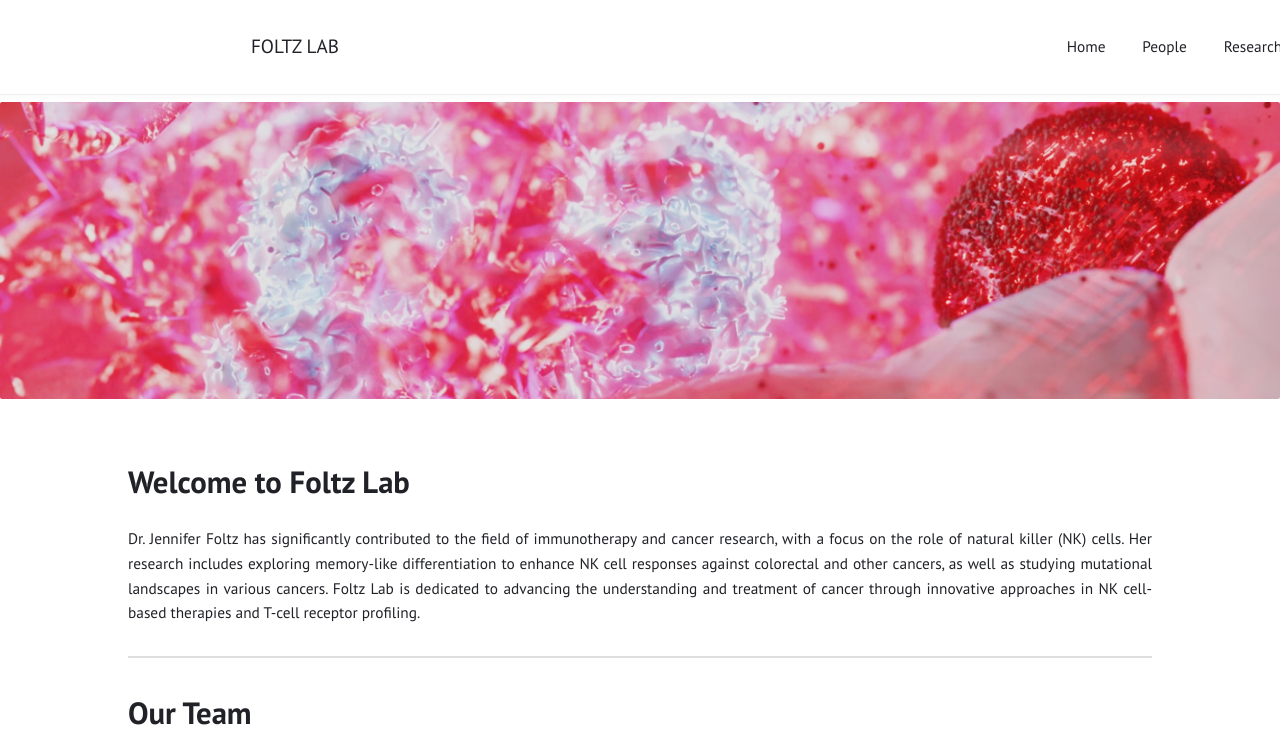
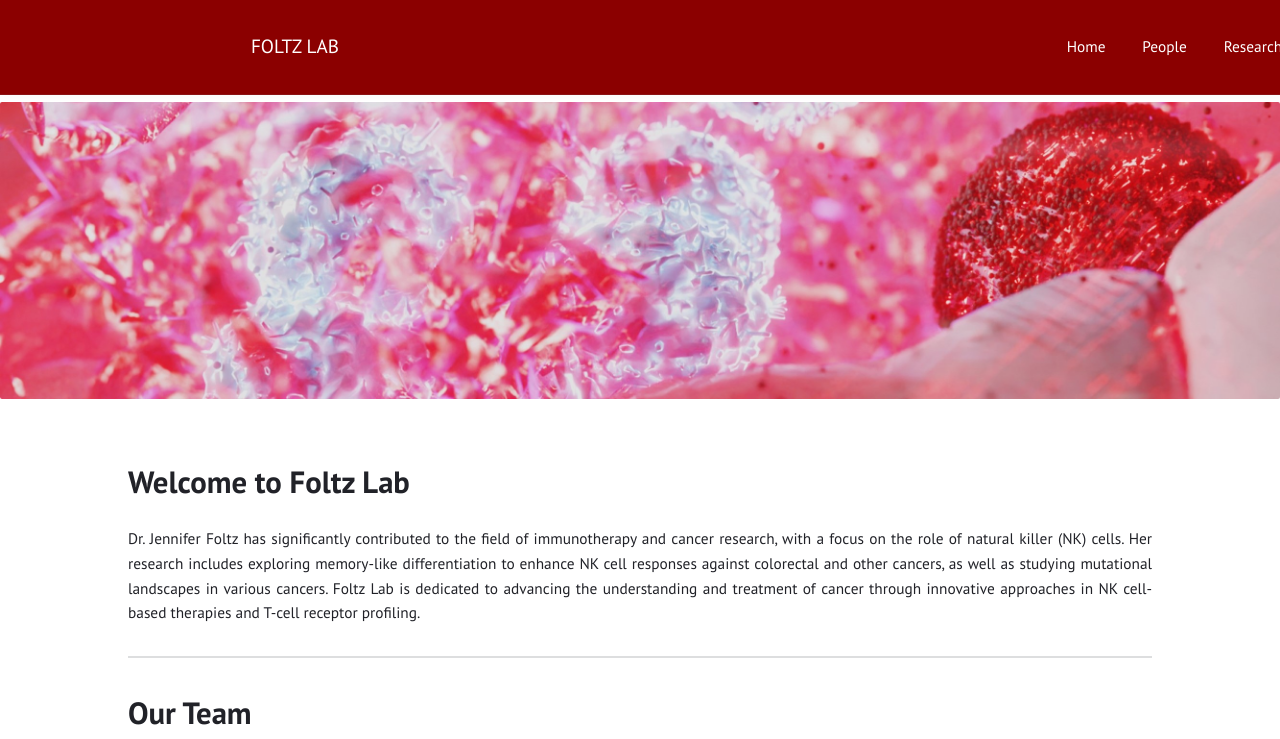
Before and after one commit to Foltz-Lab/Foltz-Lab.github.io, a Jekyll site: the page built from index.html, in a window 1280 px wide. Shown: the top 739 px of the page. Built offline with Jekyll 4.4.1, drawn with Linux system fonts in a browser that asks for light colours; grey boxes are pictures that could not be loaded.

Commit message:
Update default.html

```diff
--- a/_layouts/default.html
+++ b/_layouts/default.html
@@ -28,7 +28,7 @@
   {% endif %}
 </head>
 <body>
-  <header>
+  <header style="background-color: #8B0000; color: white;"> <!-- Dark Red -->
     <a href="{{ "/" | relative_url }}" class="title">{{ site.title | escape }}</a>
     {% include menu.html menu=pages %}
   </header>
```
